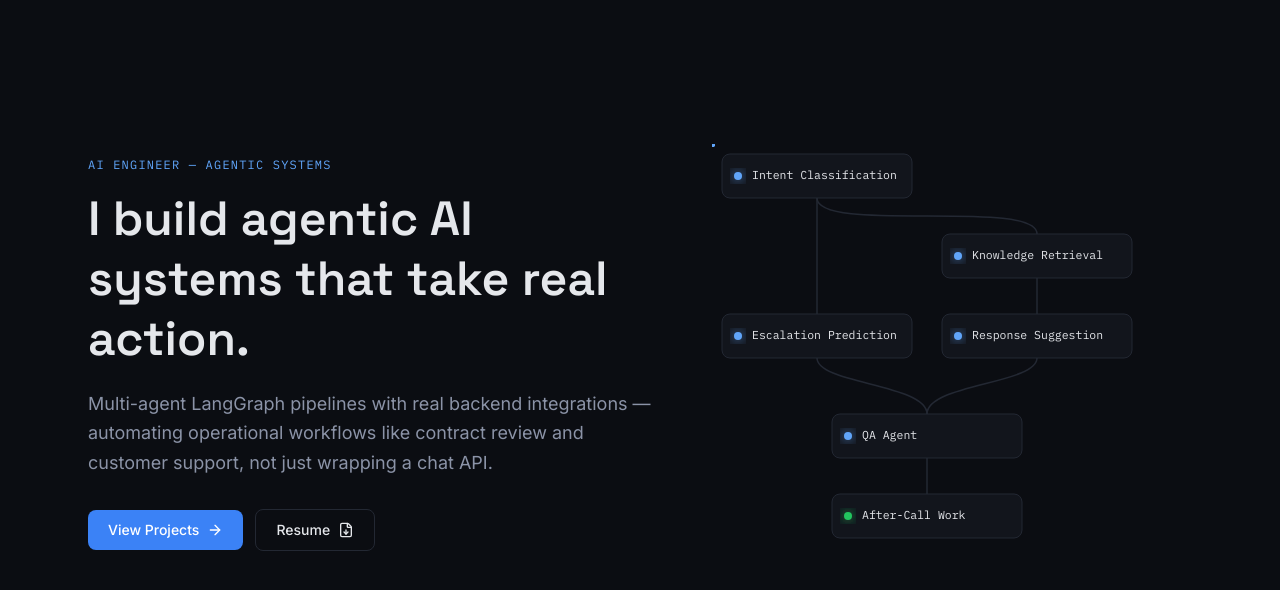
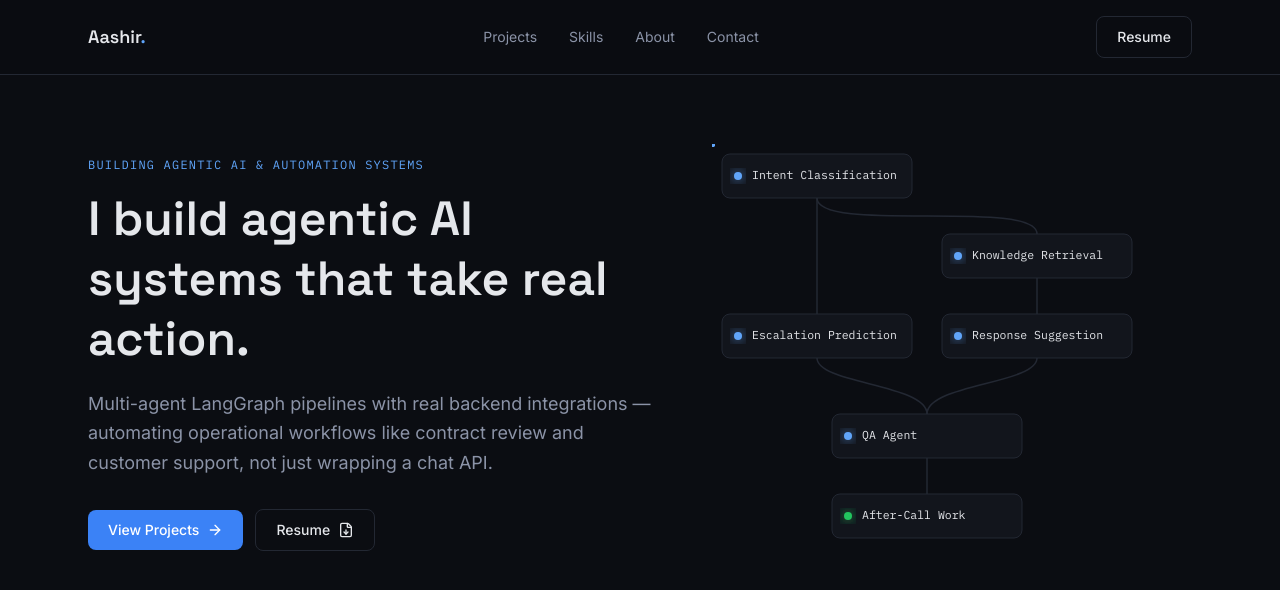
Before and after one commit to Muhammad-Aashir-web/Aashir-Portfolio, a Next.js app: page / in a window 1280 px wide. Shown: the top 590 px of the page. Built offline with nearby package versions, Linux system fonts and the light colour scheme.

Commit message:
fix: correct Hero eyebrow to avoid claiming unearned job title

```diff
--- a/src/app/layout.tsx
+++ b/src/app/layout.tsx
@@ -1,5 +1,6 @@
 import type { Metadata } from "next";
 import { Space_Grotesk, Inter, IBM_Plex_Mono } from "next/font/google";
+import Navbar from "@/components/layout/Navbar";
 import "./globals.css";
 
 const spaceGrotesk = Space_Grotesk({
@@ -33,6 +34,7 @@ export default function RootLayout({ children }: LayoutProps<"/">) {
       className={`${spaceGrotesk.variable} ${inter.variable} ${plexMono.variable} h-full antialiased`}
     >
       <body className="min-h-full flex flex-col bg-bg text-fg font-body">
+        <Navbar />
         {children}
       </body>
     </html>
--- /dev/null
+++ b/src/components/layout/Navbar.tsx
@@ -0,0 +1,79 @@
+"use client";
+
+import { useState } from "react";
+import Link from "next/link";
+import { Menu, X } from "lucide-react";
+import Button from "@/components/ui/Button";
+
+const navLinks = [
+  { href: "#projects", label: "Projects" },
+  { href: "#skills", label: "Skills" },
+  { href: "#about", label: "About" },
+  { href: "#contact", label: "Contact" },
+];
+
+export default function Navbar() {
+  const [open, setOpen] = useState(false);
+
+  return (
+    <header className="fixed top-0 left-0 right-0 z-50 border-b border-border bg-bg/80 backdrop-blur-md">
+      <nav className="mx-auto flex max-w-6xl items-center justify-between px-6 py-4">
+        <Link
+          href="/"
+          className="font-display text-lg font-semibold text-fg"
+          onClick={() => setOpen(false)}
+        >
+          Aashir<span className="text-accent-bright">.</span>
+        </Link>
+
+        <div className="hidden items-center gap-8 md:flex">
+          {navLinks.map((link) => (
+            <Link
+              key={link.href}
+              href={link.href}
+              className="text-sm text-fg-muted transition-colors hover:text-fg"
+            >
+              {link.label}
+            </Link>
+          ))}
+        </div>
+
+        <div className="hidden md:block">
+          <Button href="/resume.pdf" variant="secondary" external>
+            Resume
+          </Button>
+        </div>
+
+        <button
+          type="button"
+          onClick={() => setOpen((prev) => !prev)}
+          className="text-fg md:hidden"
+          aria-label={open ? "Close menu" : "Open menu"}
+          aria-expanded={open}
+        >
+          {open ? <X size={22} /> : <Menu size={22} />}
+        </button>
+      </nav>
+
+      {open && (
+        <div className="border-t border-border px-6 py-4 md:hidden">
+          <div className="flex flex-col gap-4">
+            {navLinks.map((link) => (
+              <Link
+                key={link.href}
+                href={link.href}
+                onClick={() => setOpen(false)}
+                className="text-sm text-fg-muted transition-colors hover:text-fg"
+              >
+                {link.label}
+              </Link>
+            ))}
+            <Button href="/resume.pdf" variant="secondary" external>
+              Resume
+            </Button>
+          </div>
+        </div>
+      )}
+    </header>
+  );
+}
--- a/src/components/sections/Hero.tsx
+++ b/src/components/sections/Hero.tsx
@@ -25,7 +25,7 @@ export default function Hero() {
           variants={fadeUp}
           className="font-mono text-xs tracking-widest text-accent-bright uppercase"
         >
-          AI Engineer — Agentic Systems
+          Building Agentic AI &amp; Automation Systems
         </motion.p>
 
         <motion.h1
```
